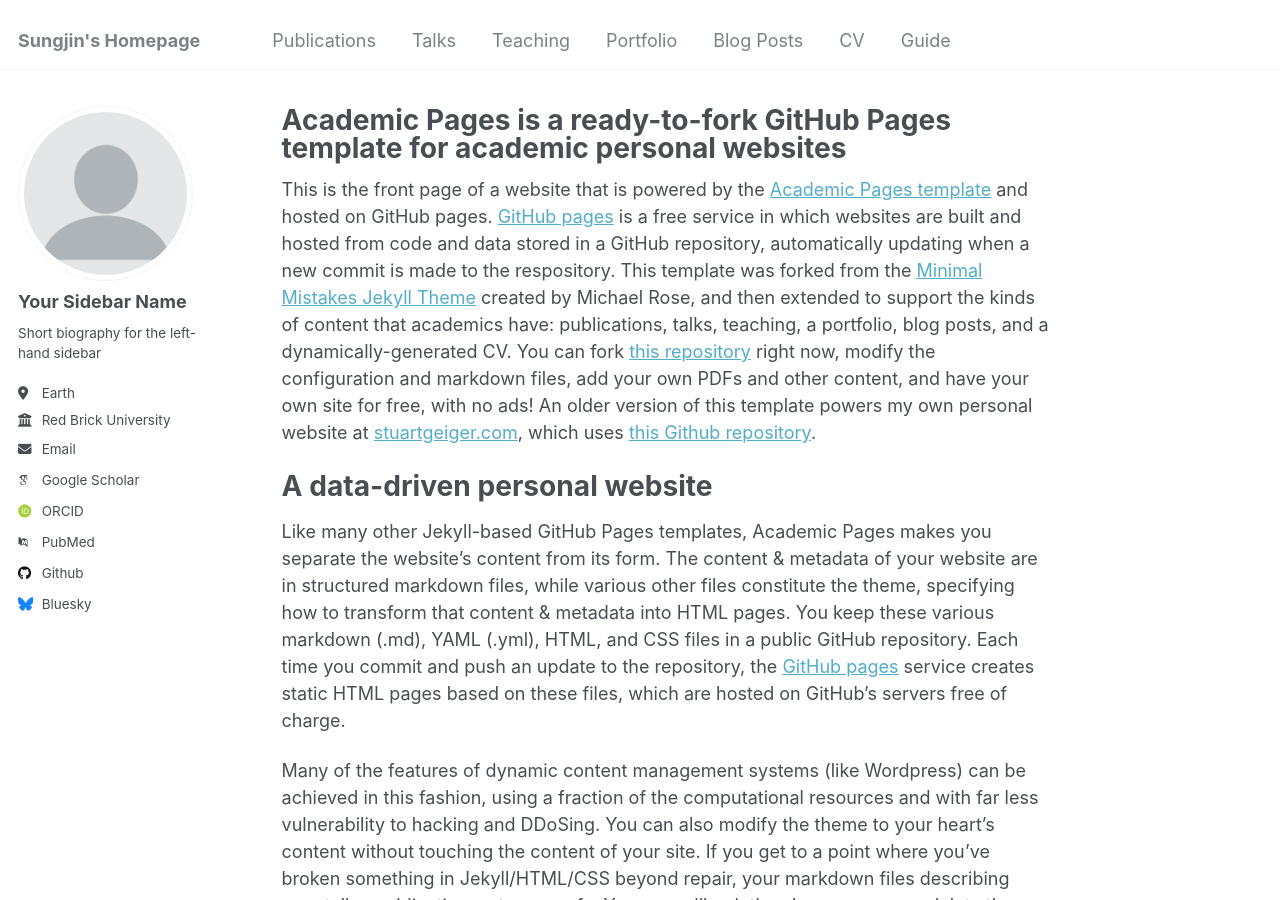
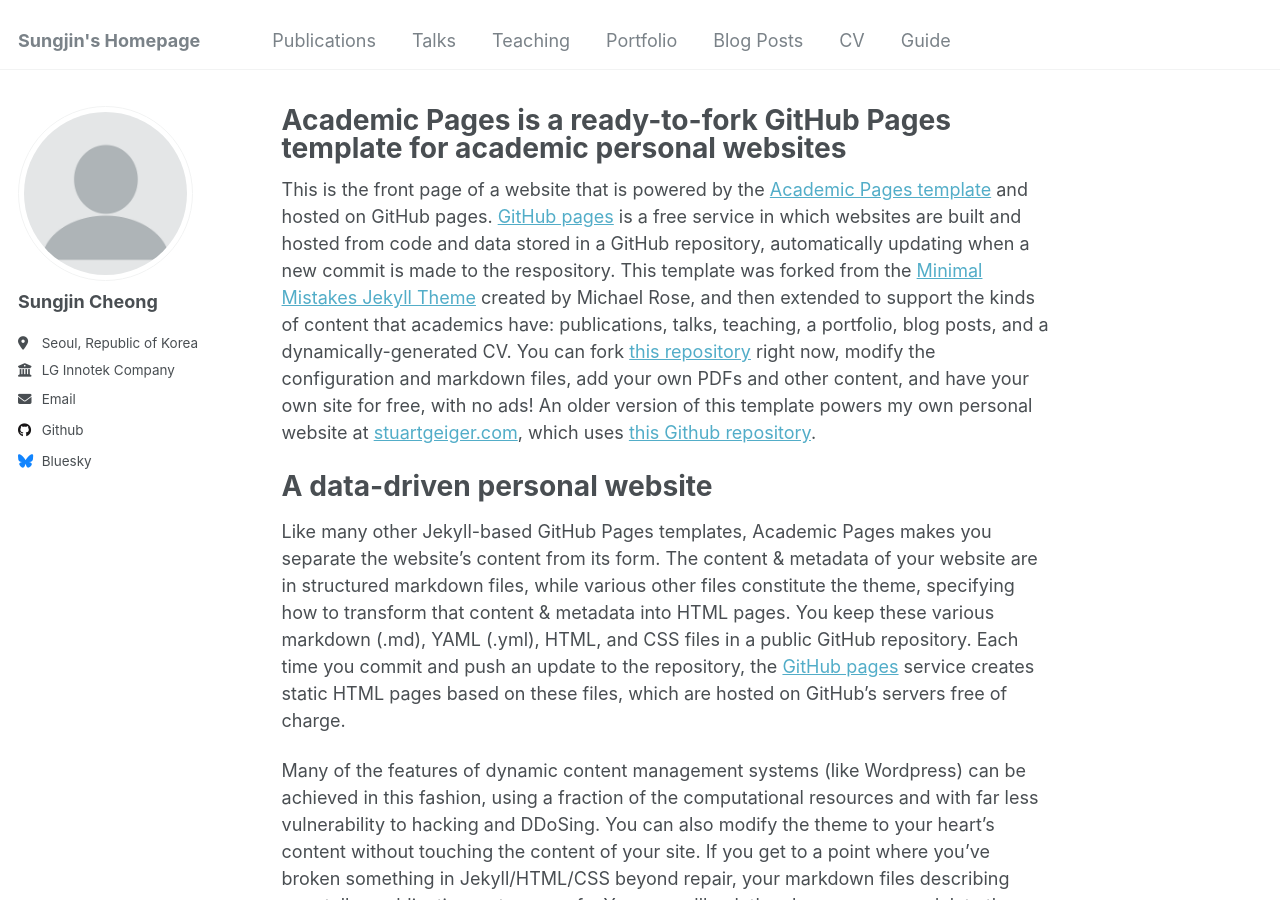
Before and after one commit to sjcheong21/sjcheong21.github.io, a Jekyll site: the page built from _pages/about.md, in a window 1280 px wide and 900 px high. Built offline with Jekyll 4.4.1, drawn with Linux system fonts in a browser that asks for light colours; some web fonts are replaced.

Commit message:
modified:   _config.yml

```diff
--- a/_config.yml
+++ b/_config.yml
@@ -11,7 +11,7 @@
 title                    : "Sungjin's Homepage"
 title_separator          : "-"
 name                     : &name "Your Name"
-description              : &description "personal description"
+description              : &description ""
 url                      : https://academicpages.github.io # the base hostname & protocol for your site e.g. "https://mmistakes.github.io"
 baseurl                  : "" # the subpath of your site, e.g. "/blog"
 repository               : "academicpages/academicpages.github.io"
@@ -22,22 +22,22 @@
 author:
   # Biographic information
   avatar           : "profile.png"
-  name             : "Your Sidebar Name"
+  name             : "Sungjin Cheong"
   pronouns         : # example: "she/her"
-  bio              : "Short biography for the left-hand sidebar"
-  location         : "Earth"
-  employer         : "Red Brick University"
+  bio              : ""
+  location         : "Seoul, Republic of Korea"
+  employer         : "LG Innotek Company"
   uri              : # URL
-  email            : "none@example.org"
+  email            : "sjcheong21@gmail.com"
 
   # Academic websites
-  arxiv            : # URL - Update with the correct link to your profile
-  googlescholar    : "https://scholar.google.com/citations?user=PS_CX0AAAAAJ"
-  impactstory      : # URL
-  orcid            : "http://orcid.org/yourorcidurl"
-  semantic         : # URL
-  pubmed           : "https://www.ncbi.nlm.nih.gov/pubmed/?term=john+snow"
-  researchgate     : # URL
+  # arxiv            : # URL - Update with the correct link to your profile
+  # googlescholar    : "https://scholar.google.com/citations?user=PS_CX0AAAAAJ"
+  # impactstory      : # URL
+  # orcid            : "http://orcid.org/yourorcidurl"
+  # semantic         : # URL
+  # pubmed           : "https://www.ncbi.nlm.nih.gov/pubmed/?term=john+snow"
+  # researchgate     : # URL
 
   # Repositories and software development
   bitbucket        : # Username - Update with your username on the site
```
